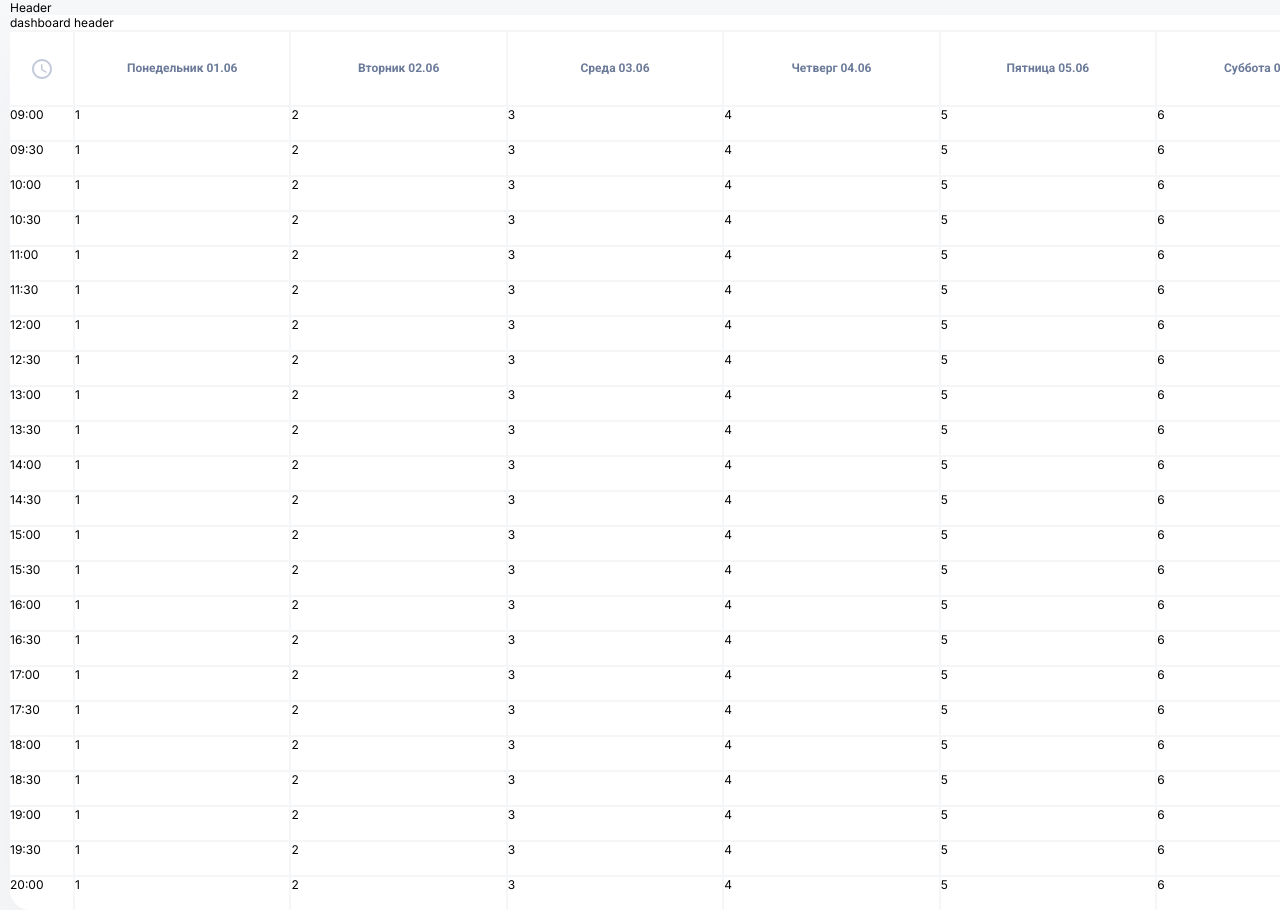
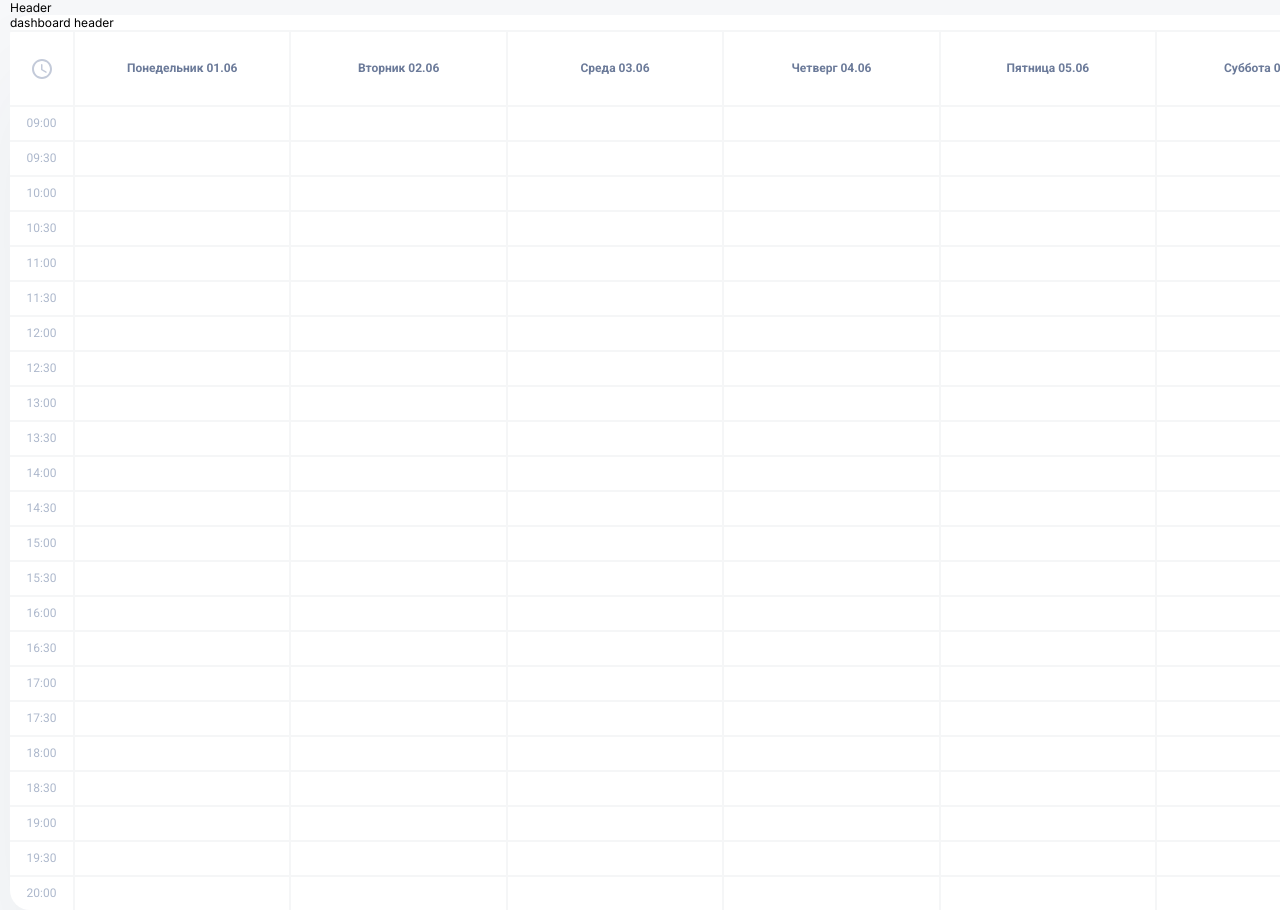
Before and after one commit to ComShep/coach-crm, a React (Vite) app: page /dashboard in a window 1280 px wide. Shown: the top 910 px of the page. Built offline with nearby package versions, Linux system fonts and the light colour scheme.

Commit message:
добавил стили для ячеек времени

```diff
--- a/src/components/DashboardGrid/DashboardGrid.module.css
+++ b/src/components/DashboardGrid/DashboardGrid.module.css
@@ -11,7 +11,12 @@
 }
 
 .timeLabel  {
-
+	display: flex;
+	justify-content: center;
+	align-items: center;
+	color: #adb8cc;
+	font-family: Roboto;
+	line-height: 167%;
 }
 
 .cell {
--- a/src/components/DashboardGrid/DashboardGrid.tsx
+++ b/src/components/DashboardGrid/DashboardGrid.tsx
@@ -17,13 +17,13 @@ export const DashboardGrid = () => {
         return (
           <>
             <div className={timeCell}>{slot}</div>
-            <div className={styles.cell}>1</div>
-            <div className={styles.cell}>2</div>
-            <div className={styles.cell}>3</div>
-            <div className={styles.cell}>4</div>
-            <div className={styles.cell}>5</div>
-            <div className={styles.cell}>6</div>
-            <div className={styles.cell}>7</div>
+            <div className={styles.cell}></div>
+            <div className={styles.cell}></div>
+            <div className={styles.cell}></div>
+            <div className={styles.cell}></div>
+            <div className={styles.cell}></div>
+            <div className={styles.cell}></div>
+            <div className={styles.cell}></div>
           </>
         );
       })}
```
